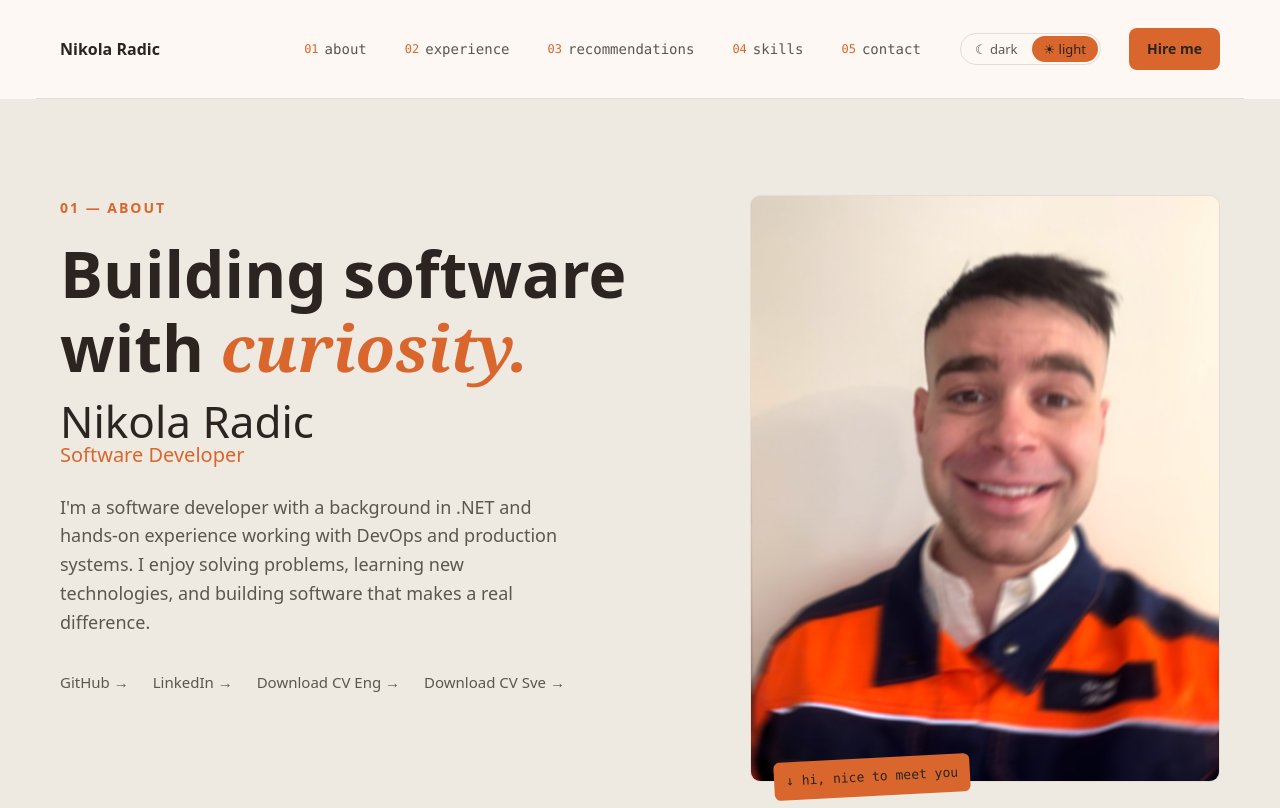
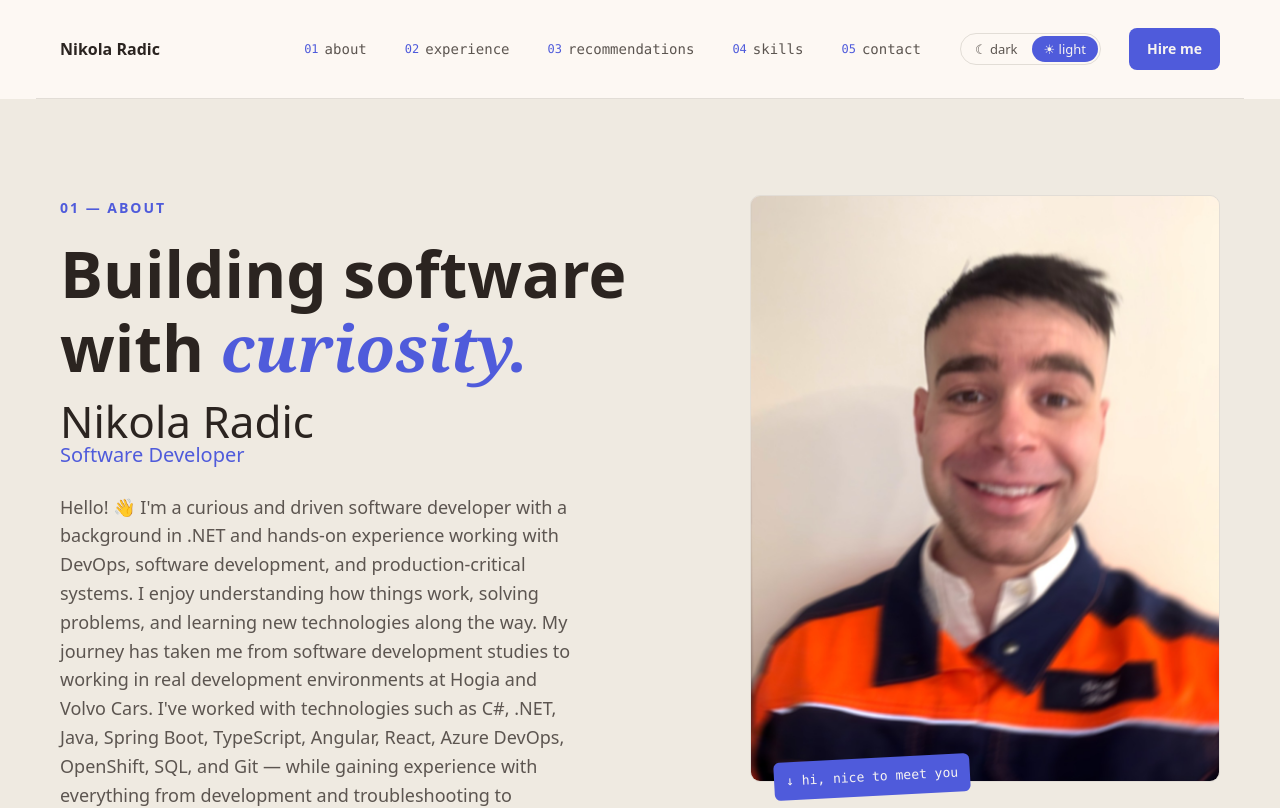
Before and after one commit to nikoradic/portfolio, a React (Vite) app: page / in a window 1280 px wide. Shown: the top 808 px of the page. Built offline with nearby package versions, Linux system fonts and the light colour scheme.

Commit message:
Refine navigation and theme styling

```diff
--- a/src/App.css
+++ b/src/App.css
@@ -8,11 +8,13 @@
 }
 
 .app-root.dark {
-  --bg: #201a15;
-  --text: #d8cfc4;
-  --text-h: #f3ece3;
-  --border: #3a322b;
-  --section-alt: #26201a;
+  --bg: #010409;
+  --text: #8b949e;
+  --text-h: #f0f6fc;
+  --border: #30363d;
+  --section-alt: #0d1117;
+  --accent: #7983f5;
+  --accent-text: #010409;
 }
 
 .nav {
--- a/src/App.tsx
+++ b/src/App.tsx
@@ -67,11 +67,17 @@ function App() {
               <h1>Nikola Radic</h1>
               <p className="role">Software Developer</p>
               <p className="intro">
-                I'm a software developer with a background in .NET and
-                hands-on experience working with DevOps and production
-                systems. I enjoy solving problems, learning new
-                technologies, and building software that makes a real
-                difference.
+               Hello! 👋 I'm a curious and driven software developer with a background in .NET and hands-on experience working with DevOps, software development, and production-critical systems. I enjoy understanding how things work, solving problems, and learning new technologies along the way.
+
+My journey has taken me from software development studies to working in real development environments at Hogia and Volvo Cars. I've worked with technologies such as C#, .NET, Java, Spring Boot, TypeScript, Angular, React, Azure DevOps, OpenShift, SQL, and Git — while gaining experience with everything from development and troubleshooting to deployments, CI/CD, and production support.
+
+I'm a team player who values collaboration, structure, and clear communication. I enjoy working alongside people with different skills and perspectives, and I believe the best solutions often come from learning from each other and working toward the same goal.
+
+I'm naturally curious and I like a challenge. Whether it's understanding an unfamiliar system, tracking down a problem, or picking up a new technology, I enjoy the process of learning and improving. I try to stay calm, organized, and positive even when things get complicated.
+
+Outside of the technical side, I bring a lot of energy and commitment to what I do — while still believing that being humble, approachable, and easy to work with matters just as much.
+
+I'm always interested in new opportunities, interesting problems, and teams where I can continue learning and contribute. Let's connect! 🚀
               </p>
               <div className="hero-links">
                 <a
@@ -89,22 +95,6 @@ function App() {
                   rel="noopener noreferrer"
                 >
                   LinkedIn →
-                </a>
-                <a
-                  className="hero-link"
-                  href="/resume_en.pdf"
-                  target="_blank"
-                  rel="noopener noreferrer"
-                >
-                  Download CV Eng →
-                </a>
-                   <a
-                  className="hero-link"
-                  href="/resume_sv.pdf"
-                  target="_blank"
-                  rel="noopener noreferrer"
-                >
-                  Download CV Sve →
                 </a>
               </div>
             </div>
--- a/src/index.css
+++ b/src/index.css
@@ -2,9 +2,9 @@
   --text: #5c5550;
   --text-h: #2b2420;
   --bg: #fdf8f3;
-  --accent: #d9662d;
+  --accent: #4f5bdb;
   --border: #e2ddd6;
-  --accent-text: #2b2420;
+  --accent-text: #f7f4f1;
   --section-alt: #efeae1;
 
   --sans: system-ui, 'Segoe UI', Roboto, sans-serif;
```
